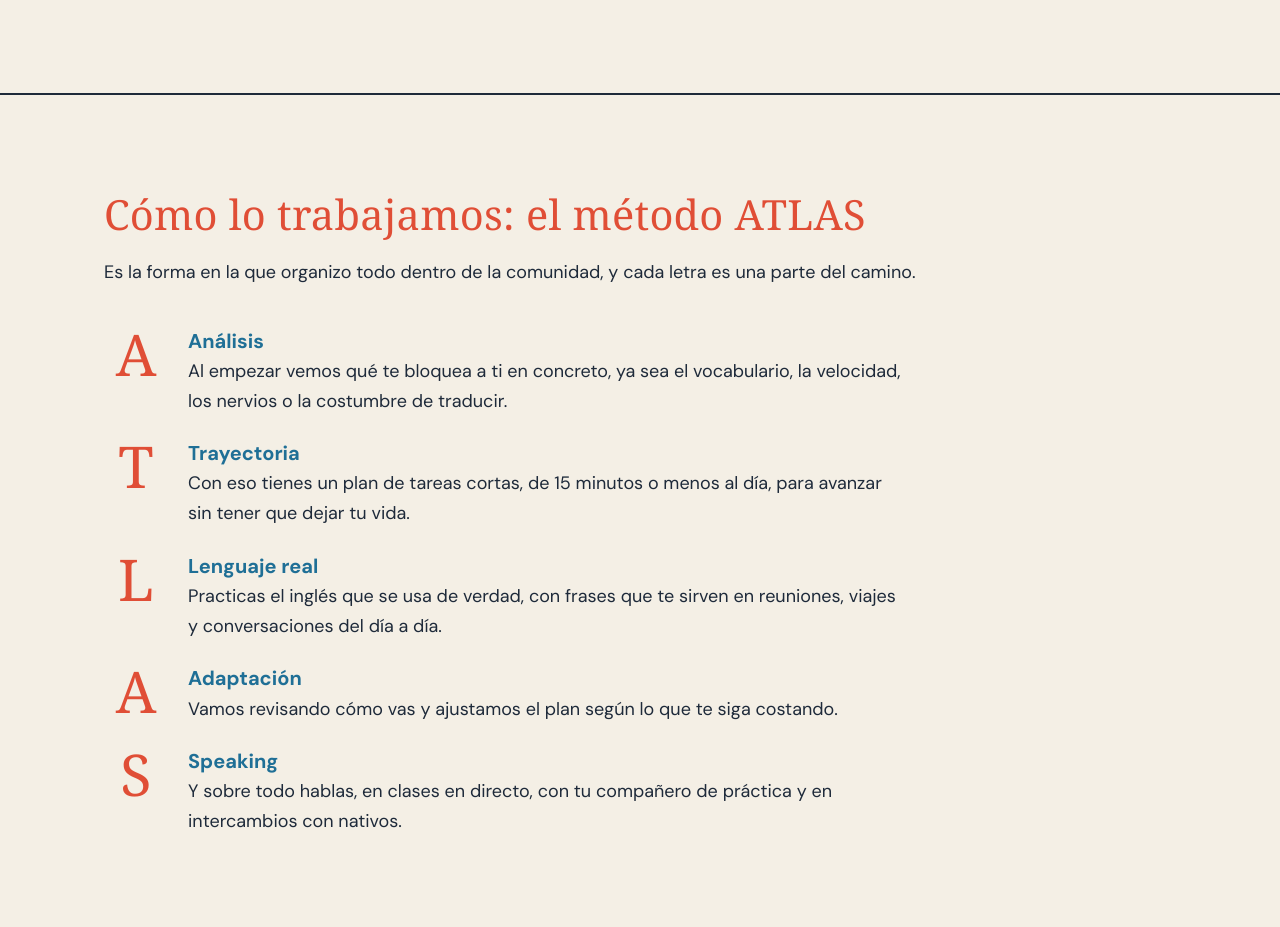
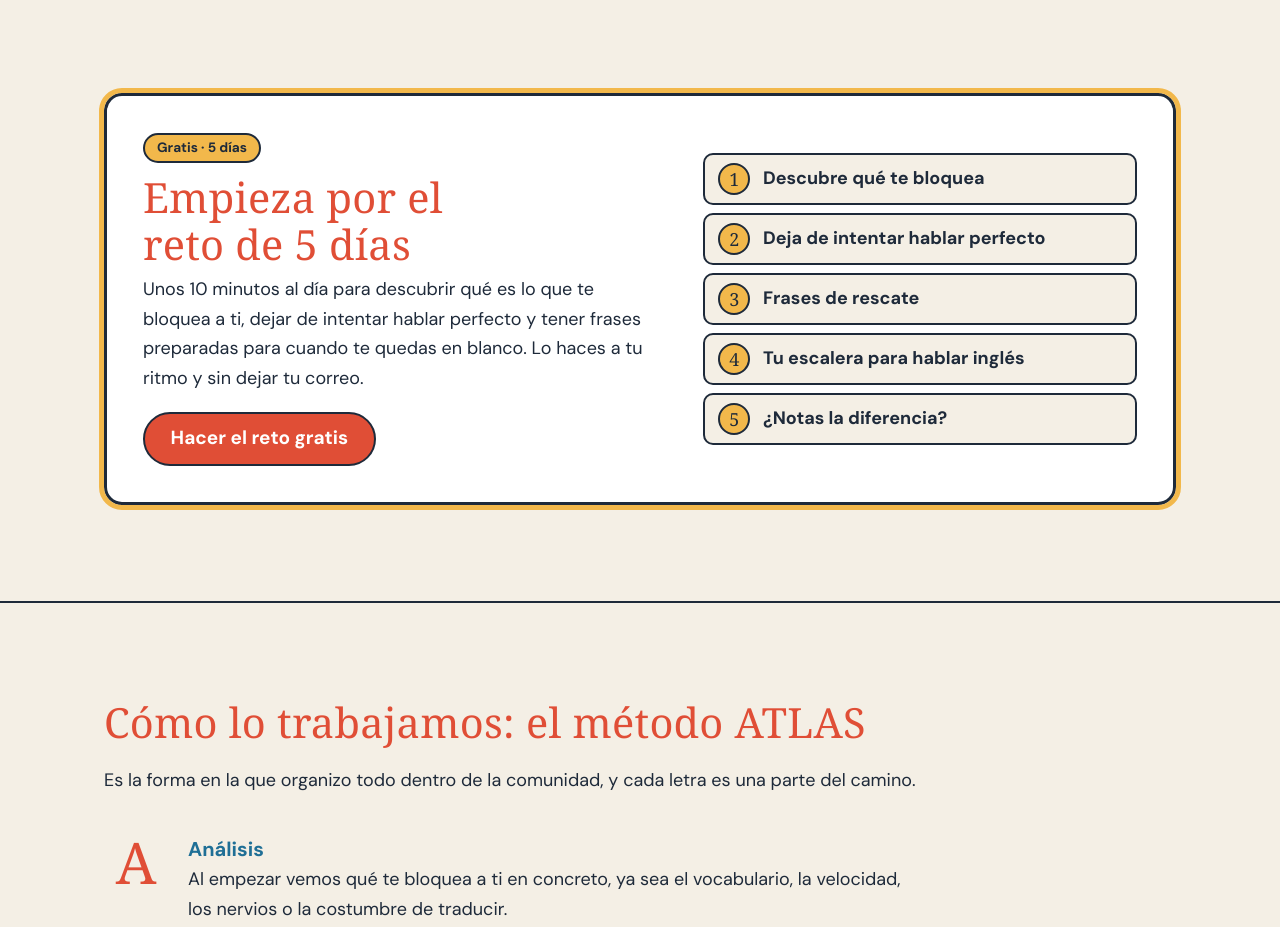
Before and after one commit to robprofedeenglish-ux/profedeenglish, an Astro site: page / in a window 1280 px wide. Shown: the part 1417-2344 px from the top of the page. Built offline with nearby package versions, Linux system fonts and the light colour scheme; Astro itself is replaced by a stand-in of ours; some packages are replaced by stand-ins of ours; a web font is replaced by a local one.

Commit message:
Make the 5-day reto public: menu (replaces Precios), homepage block, /recursos card, footer
/reto is now indexed and in the sitemap.

Co-Authored-By: Claude Opus 5.5 <noreply@anthropic.com>
Claude-Session: https://claude.ai/code/session_01V8jXDzqC32hapZ1wHGpJtZ

```diff
--- a/astro.config.mjs
+++ b/astro.config.mjs
@@ -8,7 +8,7 @@ export default defineConfig({
   build: { format: 'file' },
   integrations: [
     sitemap({
-      filter: (page) => !page.includes('/404') && !page.includes('/aviso-legal') && !page.includes('/raffle') && !/\/reto\/?$/.test(page),
+      filter: (page) => !page.includes('/404') && !page.includes('/aviso-legal') && !page.includes('/raffle'),
     }),
   ],
   markdown: {
--- a/src/components/Footer.astro
+++ b/src/components/Footer.astro
@@ -19,6 +19,7 @@ const social = [
     <nav aria-label="Pie de página" class="site-footer__links">
       <a href="/articulos">Artículos</a>
       <a href="/test-de-nivel">Test de nivel gratis</a>
+      <a href="/reto">Reto gratis de 5 días</a>
       <a href="/recursos">Recursos gratis</a>
       <a href="/sobre-mi">Sobre mí</a>
       <a href="/opiniones">Opiniones</a>
--- a/src/components/Header.astro
+++ b/src/components/Header.astro
@@ -4,10 +4,10 @@ const path = Astro.url.pathname;
 const links = [
   { href: '/articulos', label: 'Artículos' },
   { href: '/test-de-nivel', label: 'Test de nivel' },
+  { href: '/reto', label: 'Reto gratis' },
   { href: '/recursos', label: 'Recursos' },
   { href: '/sobre-mi', label: 'Sobre mí' },
   { href: '/opiniones', label: 'Opiniones' },
-  { href: '/#precios', label: 'Precios' },
 ];
 ---
 
@@ -23,7 +23,7 @@ const links = [
     <nav aria-label="Principal" class="site-nav">
       {
         links.map((l) => (
-          <a href={l.href} aria-current={path.startsWith(l.href) && l.href !== '/#precios' ? 'page' : undefined}>
+          <a href={l.href} aria-current={path.startsWith(l.href) ? 'page' : undefined}>
             {l.label}
           </a>
         ))
--- a/src/pages/index.astro
+++ b/src/pages/index.astro
@@ -121,6 +121,29 @@ const fmt = (d: Date) => d.toLocaleDateString('es-ES', { day: 'numeric', month:
       <ul class="freezes">
         {freezes.map((f) => <li>«{f}»</li>)}
       </ul>
+    </div>
+  </section>
+
+  <section class="section reto-home" aria-labelledby="h-reto">
+    <div class="wrap">
+      <div class="reto-home__card">
+        <div>
+          <span class="badge">Gratis · 5 días</span>
+          <h2 id="h-reto">Empieza por el reto de 5 días</h2>
+          <p>
+            Unos 10 minutos al día para descubrir qué es lo que te bloquea a ti, dejar de intentar hablar perfecto y tener frases preparadas para
+            cuando te quedas en blanco. Lo haces a tu ritmo y sin dejar tu correo.
+          </p>
+          <a class="btn btn--primary" href="/reto">Hacer el reto gratis</a>
+        </div>
+        <ol class="reto-home__days" role="list">
+          <li><span>1</span>Descubre qué te bloquea</li>
+          <li><span>2</span>Deja de intentar hablar perfecto</li>
+          <li><span>3</span>Frases de rescate</li>
+          <li><span>4</span>Tu escalera para hablar inglés</li>
+          <li><span>5</span>¿Notas la diferencia?</li>
+        </ol>
+      </div>
     </div>
   </section>
 
@@ -671,4 +694,59 @@ const fmt = (d: Date) => d.toLocaleDateString('es-ES', { day: 'numeric', month:
       font-size: 3rem;
     }
   }
+
+  .reto-home {
+    padding-top: 0;
+  }
+  .reto-home__card {
+    display: grid;
+    gap: 1.5rem;
+    background: var(--white);
+    border: var(--outline-thick);
+    border-radius: 18px;
+    outline: 5px solid var(--sun);
+    padding: 1.5rem 1.25rem;
+  }
+  .reto-home__card h2 {
+    margin: 0.7rem 0 0.5rem;
+  }
+  .reto-home__days {
+    list-style: none;
+    margin: 0;
+    padding: 0;
+    display: grid;
+    gap: 0.5rem;
+    align-content: center;
+  }
+  .reto-home__days li {
+    display: flex;
+    align-items: center;
+    gap: 0.8rem;
+    font-weight: 700;
+    border: var(--outline);
+    border-radius: 10px;
+    padding: 0.5rem 0.8rem;
+    background: var(--cream);
+  }
+  .reto-home__days span {
+    flex-shrink: 0;
+    width: 2rem;
+    height: 2rem;
+    border-radius: 50%;
+    background: var(--sun);
+    border: var(--outline);
+    display: grid;
+    place-items: center;
+    font-family: var(--display);
+    font-weight: 400;
+    line-height: 1;
+  }
+  @media (min-width: 52rem) {
+    .reto-home__card {
+      grid-template-columns: 1.2fr 1fr;
+      gap: 2.5rem;
+      padding: 2.25rem;
+      align-items: center;
+    }
+  }
 </style>
--- a/src/pages/reto.astro
+++ b/src/pages/reto.astro
@@ -1,8 +1,6 @@
 ---
 // Reto de 5 días (noviembre 2026), versión permanente en la web.
-// Página oculta: a ella solo se llega desde la automatización de ManyChat (palabra clave RETO).
-// No está enlazada en el sitio, no sale en el sitemap (astro.config.mjs) y lleva noindex dos veces
-// (prop noindex de Base + X-Robots-Tag en public/_headers).
+// Página pública (menú, home, /recursos y footer). La automatización de ManyChat (palabra clave RETO) también lleva aquí.
 import Base from '../layouts/Base.astro';
 import { PRICES, skoolLink } from '../config';
 
@@ -38,7 +36,6 @@ const niveles = [
 <Base
   title="Reto de 5 días para dejar de bloquearte en inglés"
   description="El reto gratis de 5 días de Rob: descubre qué te bloquea al hablar inglés, deja de intentar hablar perfecto y ten frases de rescate para cuando te quedas en blanco."
-  noindex
 >
   <section class="section hero">
     <div class="wrap narrow">
```
Also changed, not shown: src/pages/recursos.astro (+37 -0 lines), 1 other file.
